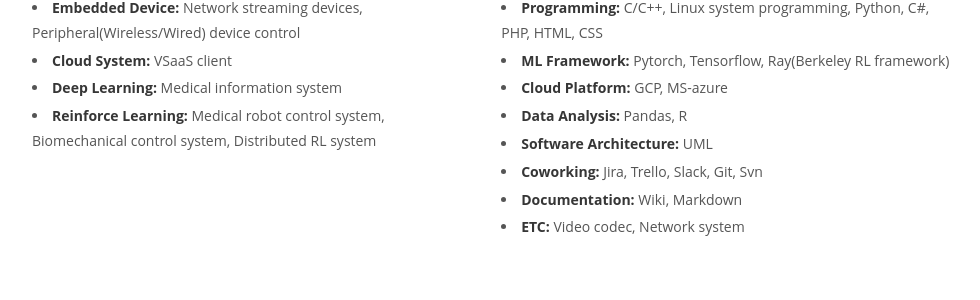
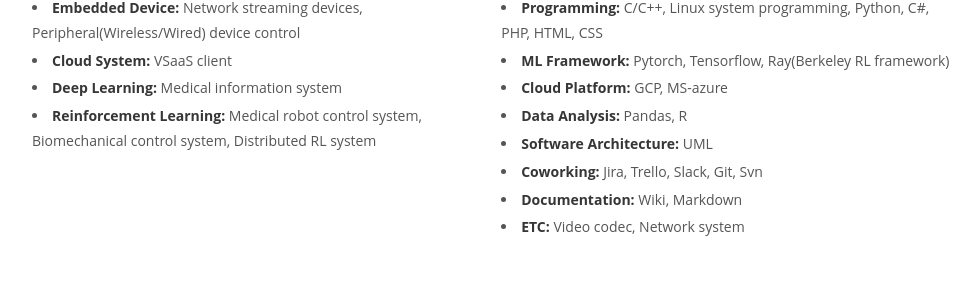
Before and after one commit to HyungKyu-Kim/HyungKyu-Kim.github.io, a Jekyll site: the page built from index.md, in a window 1280 px wide and 900 px high, scrolled down 973 px. Shown: the part 154-454 px from the top of the window, without its empty margins (148-1128 px from the left). Built offline with Jekyll 4.4.1, drawn with Linux system fonts in a browser that asks for light colours.

Commit message:
Modify profile - type error

```diff
--- a/index.md
+++ b/index.md
@@ -26,7 +26,7 @@ After that, I joined [Medipixel](/portfolio#Medipixel), the medical startup, and
         <li><strong>Embedded Device:</strong> Network streaming devices, Peripheral(Wireless/Wired) device control</li>
         <li><strong>Cloud System:</strong> VSaaS client</li>
         <li><strong>Deep Learning:</strong> Medical information system</li>
-        <li><strong>Reinforce Learning:</strong> Medical robot control system, Biomechanical control system, Distributed RL system</li>
+        <li><strong>Reinforcement Learning:</strong> Medical robot control system, Biomechanical control system, Distributed RL system</li>
     </div>
     <div class="profile__right">
         <div class="private_info">Skills</div>
```
